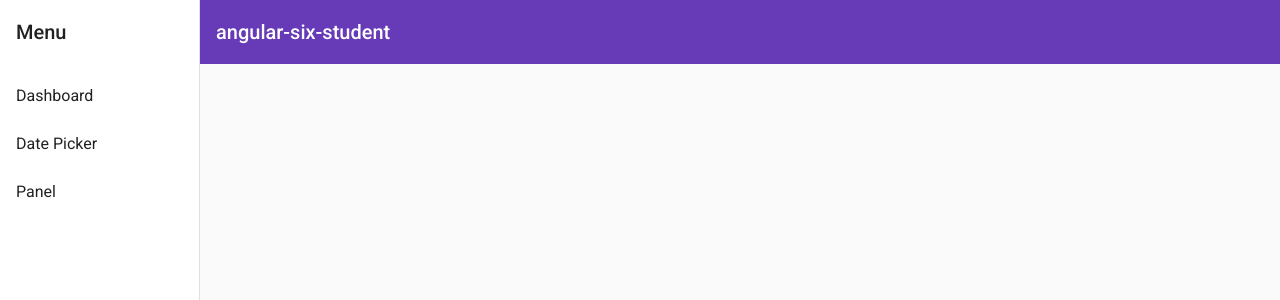
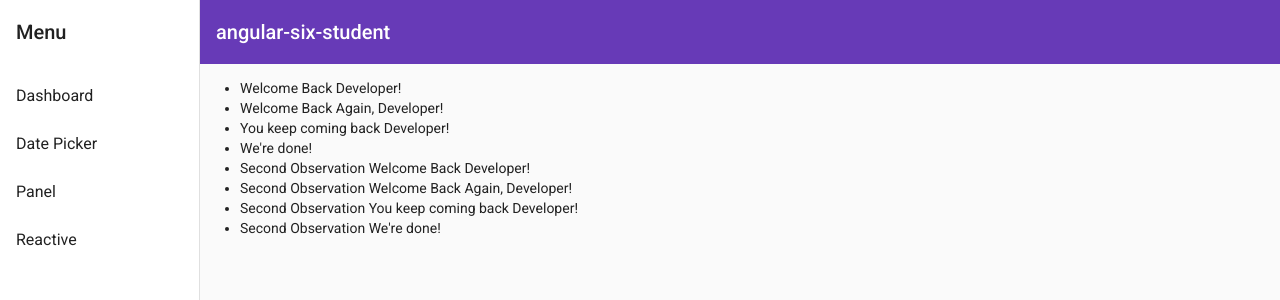
Before and after one commit to Jaden-Reklaw/angular-six-student, an Angular app: page /reactive in a window 1280 px wide. Before the commit this address led to /. Shown: the top 300 px of the page. Built offline with nearby package versions, Linux system fonts and the light colour scheme.

Commit message:
added obserables to the project

```diff
--- a/src/app/app.module.ts
+++ b/src/app/app.module.ts
@@ -30,6 +30,7 @@ import {MatExpansionModule} from '@angular/material/expansion';
 import {MatDatepickerModule} from '@angular/material/datepicker';
 import {MatNativeDateModule} from '@angular/material/core';
 import { routes } from './app.route';
+import { ReactivejsComponent } from './reactivejs/reactivejs.component';
 
 // import {
 //   MatInputModule,
@@ -55,7 +56,8 @@ import { routes } from './app.route';
     NavComponent,
     DashboardComponent,
     ExpandingPanelComponent,
-    DatePickerComponent
+    DatePickerComponent,
+    ReactivejsComponent
   ],
   imports: [
     BrowserModule,
--- a/src/app/app.route.ts
+++ b/src/app/app.route.ts
@@ -5,14 +5,17 @@ import { DatePickerComponent } from './date-picker/date-picker.component';
 import { ExpandingPanelComponent } from './expanding-panel/expanding-panel.component';
 
 import { NavComponent } from './nav/nav.component';
+import { ReactivejsComponent } from './reactivejs/reactivejs.component';
+
 
 
 export const router: Routes = [
-    {path: '',redirectTo: 'nav', pathMatch: 'full'},
+    {path: '',redirectTo: 'dashboard', pathMatch: 'full'},
     {path: 'nav', component: NavComponent},
     {path: 'dashboard', component: DashboardComponent},
     {path: 'datepicker', component: DatePickerComponent},
     {path: 'panel', component: ExpandingPanelComponent},
+    {path: 'reactive', component: ReactivejsComponent},
 ];
 
 export const routes: ModuleWithProviders = RouterModule.forRoot(router);
--- a/src/app/nav/nav.component.html
+++ b/src/app/nav/nav.component.html
@@ -8,6 +8,7 @@
       <a mat-list-item routerLink="./dashboard">Dashboard</a>
       <a mat-list-item routerLink="./datepicker">Date Picker</a>
       <a mat-list-item routerLink="./panel">Panel</a>
+      <a mat-list-item routerLink="./reactive">Reactive</a>
     </mat-nav-list>
   </mat-sidenav>
   <mat-sidenav-content>
--- /dev/null
+++ b/src/app/reactivejs/reactivejs.component.html
@@ -0,0 +1 @@
+<ul id="obs-list"></ul>
--- /dev/null
+++ b/src/app/reactivejs/reactivejs.component.ts
@@ -0,0 +1,39 @@
+import { Component, OnInit } from '@angular/core';
+import { fromEvent, Observable } from 'rxjs';
+
+@Component({
+  selector: 'app-reactivejs',
+  templateUrl: './reactivejs.component.html',
+  styleUrls: ['./reactivejs.component.css']
+})
+export class ReactivejsComponent implements OnInit {
+
+  constructor() { }
+
+  ngOnInit(): void {
+    this.mouseLog();
+
+    const obs = Observable.create((observer:any) => {
+        observer.next("Welcome Back Developer!");
+        observer.next("Welcome Back Again, Developer!");
+        observer.next("You keep coming back Developer!");
+        observer.next("We're done!");
+    });
+
+    obs.subscribe(x => this.addToList(x));
+    obs.subscribe(y => this.addToList("Second Observation " + y));
+  }
+
+  addToList(value: string){
+    const node = document.createElement('li');
+    node.appendChild(document.createTextNode(value));
+    document.getElementById('obs-list')?.appendChild(node);
+  }
+
+  mouseLog() {
+    fromEvent(document.body, 'mousemove').subscribe((e:any) => {
+      console.log(e.pageX, e.pageY);
+    })
+  }
+
+}
```
Also changed, not shown: src/app/reactivejs/reactivejs.component.css (added), 1 other file (tests, documents, lock files or other folders).
